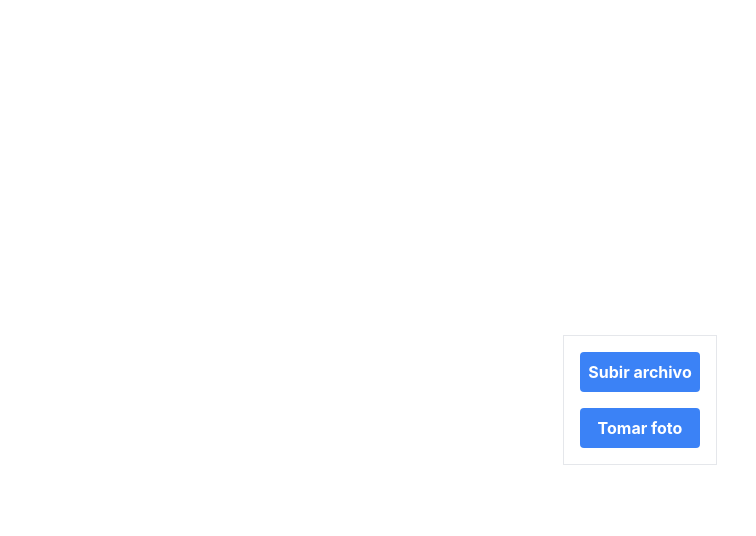
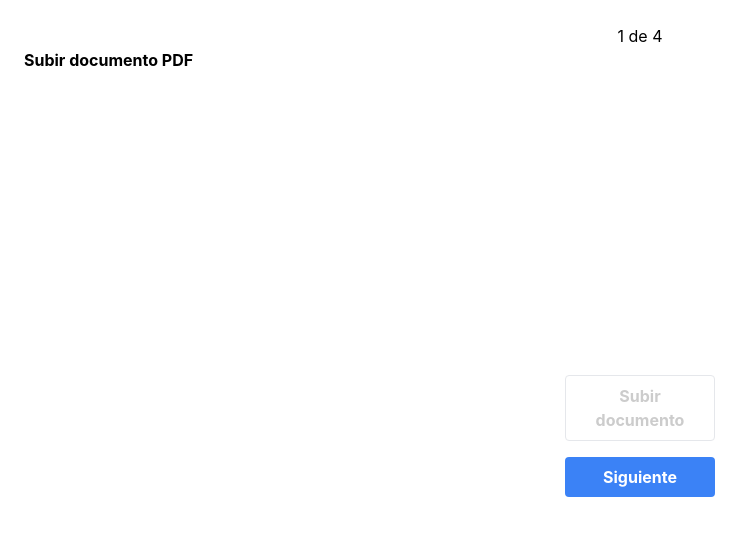
Before and after one commit to lalopapa/legalario-prueba, a React (Create React App) app: page / in a window 1280 px wide. Shown: the top 536 px of the page, without its empty margins (0-756 px from the left). Built offline with nearby package versions, Linux system fonts and the light colour scheme.

Commit message:
Test Iframe https

```diff
--- a/package.json
+++ b/package.json
@@ -3,10 +3,12 @@
   "version": "0.1.0",
   "private": true,
   "dependencies": {
+    "@cyntler/react-doc-viewer": "^1.15.0",
     "@testing-library/jest-dom": "^5.17.0",
     "@testing-library/react": "^13.4.0",
     "@testing-library/user-event": "^13.5.0",
     "react": "^18.3.1",
+    "react-doc-viewer": "^0.1.11",
     "react-dom": "^18.3.1",
     "react-scripts": "5.0.1",
     "react-webcam": "^7.2.0",
--- a/src/App.js
+++ b/src/App.js
@@ -1,34 +1,34 @@
 import React, { useRef, useState, useCallback } from 'react';
-import Webcam from 'react-webcam';
-import WebCamCaptureController from './components/WebCamCaptureController';
+import UploadDocumentComponent from './components/UploadDocumentComponent';
+import UploadImageController from './components/UploadImageController';
+import TakePictureComponent from './components/TakePictureComponent';
+import FinishProcessComponent from './components/FinishProcessComponent';
+const App = () => {
+  const [step, setStep] = useState(1);
 
-const App = () => {
-  const [picture, setPicture] = useState(null);
-  const [showCamera, setShowCamera] = useState(false)
+  const nextStep = () => setStep(step + 1);
+  const prevStep = () => setStep(step - 1);
+
+  const renderStep = () => {
+    switch (step) {
+      case 1:
+        return <UploadDocumentComponent nextStep={nextStep} />;
+      case 2:
+        return <UploadImageController nextStep={nextStep} prevStep={prevStep} />;
+      case 3:
+        return <TakePictureComponent nextStep={nextStep} />;
+      case 4:
+          return <FinishProcessComponent />;
+      default:
+        return <UploadDocumentComponent nextStep={nextStep} />;
+    }
+  };
+
   return (
-    <div className='h-[100svh] flex flex-col justify-center items-center'>
-      { !showCamera ?
-        <div className='h-[100svh] flex flex-col justify-center items-center'>
-          <div>
-            {picture && (
-                <div className='relative rounded-[50%] h-[300px] w-[200px] overflow-hidden border'>
-                  <img src={picture} className="absolute top-0 left-0 w-full h-full object-cover" alt="Screenshot" />
-                </div>
-            )}
-          </div>
-          <div className='p-4 flex flex-col gap-4 border'>
-            <div className=''>
-              <button className='bg-blue-500 hover:bg-blue-700 text-white font-bold rounded p-2 w-[120px]'>Subir archivo</button>
-            </div>
-            <div className=''>
-              <button onClick={()=>setShowCamera(!showCamera)} className='bg-blue-500 hover:bg-blue-700 text-white font-bold rounded p-2 w-[120px]'>Tomar foto</button>
-            </div>
-          </div>
-        </div>
-        :
-        <WebCamCaptureController setShowCamera={setShowCamera} setPicture={setPicture}/>
-      }
+    <div className="bg-white p-6 w-full h-[100svh]">
+      {renderStep()}
     </div>
+
   );
 };
 
--- /dev/null
+++ b/src/components/FinishProcessComponent.js
@@ -0,0 +1,15 @@
+import React from "react";
+
+export default function FinishProcessComponent(){
+
+    return(
+        <div className="w-full">
+            <h2 className="text-center">4 de 4</h2>
+            <div className="flex h-[calc(100svh-24px)] justify-center items-center">
+                <div className="p-4">
+                    <button className="bg-blue-500 hover:bg-blue-700 text-white font-bold rounded p-2 w-[120px" >Finalizar</button>
+                </div>
+            </div>
+        </div>
+    )
+}
--- /dev/null
+++ b/src/components/TakePictureComponent.js
@@ -0,0 +1,43 @@
+import React, { useRef, useState, useCallback } from 'react';
+import Webcam from 'react-webcam';
+import WebCamCaptureController from './webcam/WebCamCaptureController';
+
+const TakePictureComponent = ({nextStep}) => {
+  const [picture, setPicture] = useState(null);
+  const [showCamera, setShowCamera] = useState(false)
+
+  return (
+    <div className='w-full'>
+        <h2 className="text-center">3 de 4</h2>
+        <h2 className="font-bold">Tomar fotografia</h2>
+
+        <div className='h-[100svh] flex flex-col justify-center items-center'>
+
+        { !showCamera ?
+            <div className='h-[100svh] flex flex-col justify-center items-center'>
+            <div>
+                {picture && (
+                    <div className='relative rounded-[50%] h-[300px] w-[200px] overflow-hidden border'>
+                    <img src={picture} className="absolute top-0 left-0 w-full h-full object-cover" alt="Screenshot" />
+                    </div>
+                )}
+            </div>
+            <div className='p-4 flex flex-col gap-4'>
+
+                <div className=''>
+                <button onClick={()=>setShowCamera(!showCamera)} className='hover:bg-[#ccc] text-[#ccc] hover:text-[#fff] border font-bold rounded p-2 w-[120px]'>Tomar foto</button>
+                </div>
+                <div className=''>
+                    <button disabled={picture === null} className="bg-blue-500 hover:bg-blue-700 text-white font-bold rounded p-2 w-[120px] disabled:bg-[#ccc]" onClick={nextStep}>Siguiente</button>
+                </div>
+            </div>
+            </div>
+            :
+            <WebCamCaptureController setShowCamera={setShowCamera} setPicture={setPicture}/>
+        }
+        </div>
+    </div>
+  );
+};
+
+export default TakePictureComponent;
--- /dev/null
+++ b/src/components/UploadDocumentComponent.js
@@ -0,0 +1,66 @@
+import React, { useState, useRef } from "react";
+import DocViewer, { DocViewerRenderers } from "@cyntler/react-doc-viewer";
+
+export default function UploadDocumentComponent({ nextStep }){
+    const fileInputRef = useRef(null);
+    const [error, setError] = useState('')
+    const [filePreview, setFilePreview] = useState(null)
+    const handleUploadFile = ()=>{
+        fileInputRef.current.click();
+    }
+    const handleFileChange = (event)=>{
+        const selectedFile = event.target.files[0];
+        //const typeIndex = selectedFile.lastIndexOf('.');
+        const typeArray = selectedFile.name.split(".");
+        const type = typeArray.pop();
+        //setUploadedFile({ type:type, file: })
+        //console.log(selectedFile)
+
+        //const selectedFile = event.target.files[0];
+        const reader = new FileReader();
+
+        reader.onload = (e) => {
+            console.log(e.target.result)
+
+            setFilePreview(e.target.result); // e.target.result contains the data URL
+        };
+
+        reader.readAsDataURL(selectedFile);
+
+
+    }
+    const docs = [
+        { uri: filePreview }, // Local File
+    ];
+    return(
+        <div className="w-full">
+            <h2 className="text-center">1 de 4</h2>
+            <h2 className="font-bold">Subir documento PDF</h2>
+            <div className="flex flex-col h-[calc(100svh-72px)] justify-center items-center">
+                {filePreview !== null && <div className="flex w-full">
+                    <iframe width={600} src={filePreview} title='SOME_TITLE' />
+                </div>}
+
+                <div className='flex flex-col items-center p-4 gap-4'>
+                    {error && <div>
+                        <span className="font-bold">
+                            {error}
+                        </span>
+                    </div>}
+                    <div className=''>
+                        <button onClick={handleUploadFile} className=' hover:bg-[#ccc] text-[#ccc] hover:text-[#fff] border font-bold rounded p-2 w-[150px]'>Subir documento</button>
+                        <input
+                            type="file"
+                            ref={fileInputRef}
+                            className='hidden'
+                            onChange={handleFileChange}
+                        />
+                    </div>
+                    <div className=''>
+                        <button  className="bg-blue-500 hover:bg-blue-700 text-white font-bold rounded p-2 w-[150px] disabled:bg-[#ccc]" onClick={nextStep}>Siguiente</button>
+                    </div>
+                </div>
+            </div>
+        </div>
+    )
+}
--- /dev/null
+++ b/src/components/UploadImageController.js
@@ -0,0 +1,68 @@
+import React, {useRef, useState} from "react";
+
+export default function UploadImageController({ nextStep, prevStep }){
+    const fileInputRef = useRef(null);
+    const [imagePreview, setImagePreview] = useState(null);
+    const [error, setError] = useState('');
+    function handleUploadFile(){
+        if(imagePreview !== null){
+            setImagePreview(null)
+        }
+        fileInputRef.current.value = null;
+        fileInputRef.current.click();
+      }
+      const handleFileChange = (event) => {
+        const file = event.target.files[0];
+        if (file && (file.type === 'image/png' || file.type === 'image/jpeg')) {
+        const reader = new FileReader();
+        reader.onloadend = () => {
+            setImagePreview(reader.result);
+            setError('');
+        };
+        reader.readAsDataURL(file);
+        } else {
+        setError('El archivo debe ser PNG o JPEG.');
+        }
+    };
+    return(
+        <div className="w-full">
+            <h2 className="text-center">2 de 4</h2>
+            <h2 className="font-bold">Subir imagen png o jpeg</h2>
+            <div className="flex flex-col h-[calc(100svh-72px)] justify-center items-center">
+
+
+                <div className='flex flex-col items-center p-4 gap-4'>
+                    {error && <div>
+                        <span className="font-bold">
+                            {error}
+                        </span>
+                    </div>}
+                    <div className=''>
+                        <button onClick={handleUploadFile} className=' hover:bg-[#ccc] text-[#ccc] hover:text-[#fff] border font-bold rounded p-2 w-[120px]'>Subir archivo</button>
+                        <input
+                            type="file"
+                            ref={fileInputRef}
+                            className='hidden'
+                            onChange={handleFileChange}
+                        />
+                    </div>
+                    <div className=''>
+                        <button disabled={imagePreview === null} className="bg-blue-500 hover:bg-blue-700 text-white font-bold rounded p-2 w-[120px] disabled:bg-[#ccc]" onClick={nextStep}>Siguiente</button>
+                    </div>
+                </div>
+                <div>
+                    {imagePreview && (
+                        <div className="mt-4">
+                        <img
+                            src={imagePreview}
+                            alt="Preview"
+                            className="rounded shadow-md"
+                            style={{ maxWidth: '100%', maxHeight: '300px' }}
+                        />
+                        </div>
+                    )}
+                </div>
+            </div>
+        </div>
+    )
+}
--- a/src/components/WebCamCaptureController.js
+++ b/src/components/webcam/WebCamCaptureController.js
@@ -17,6 +17,7 @@ const WebCamCaptureController = ({setShowCamera, setPicture}) => {
     };
     return (
         <div className='flex flex-col gap-4 items-center'>
+            <div><span className='font-bold'>Ajusta tu cara dentro del ovalo.</span></div>
             <div className='relative rounded-[50%] h-[300px] w-[200px] overflow-hidden border'>
                 <Webcam
                     ref={webcamRef}
@@ -30,12 +31,6 @@ const WebCamCaptureController = ({setShowCamera, setPicture}) => {
             </div>
             <div>
                 <button className='rounded-full border h-[40px] w-[40px]' onClick={capturePicture}></button>
-                {/*<button onClick={() => setUrl(null)}>Refresh</button>
-                {url && (
-                    <div>
-                    <img src={url} alt="Screenshot" />
-                    </div>
-                )}*/}
             </div>
         </div>
 
```
Also changed, not shown: 1 other file (tests, documents, lock files or other folders).
